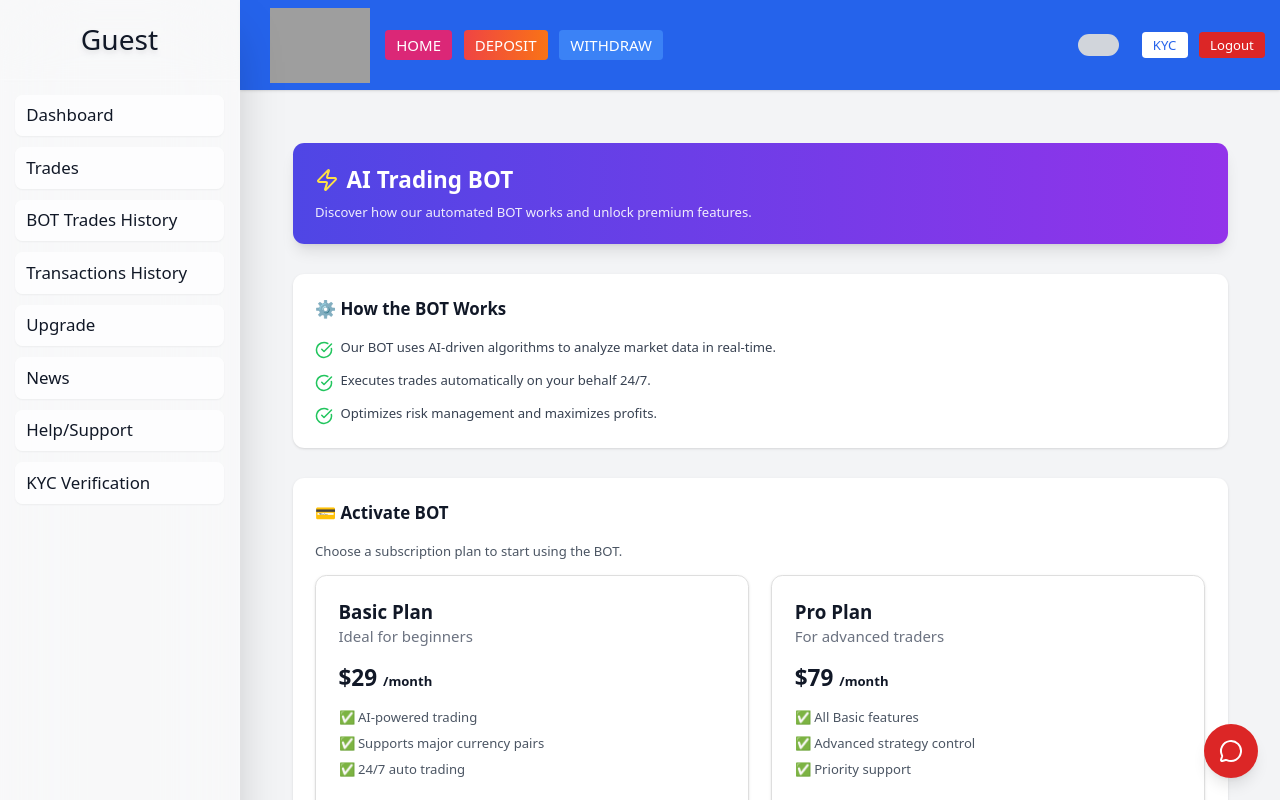
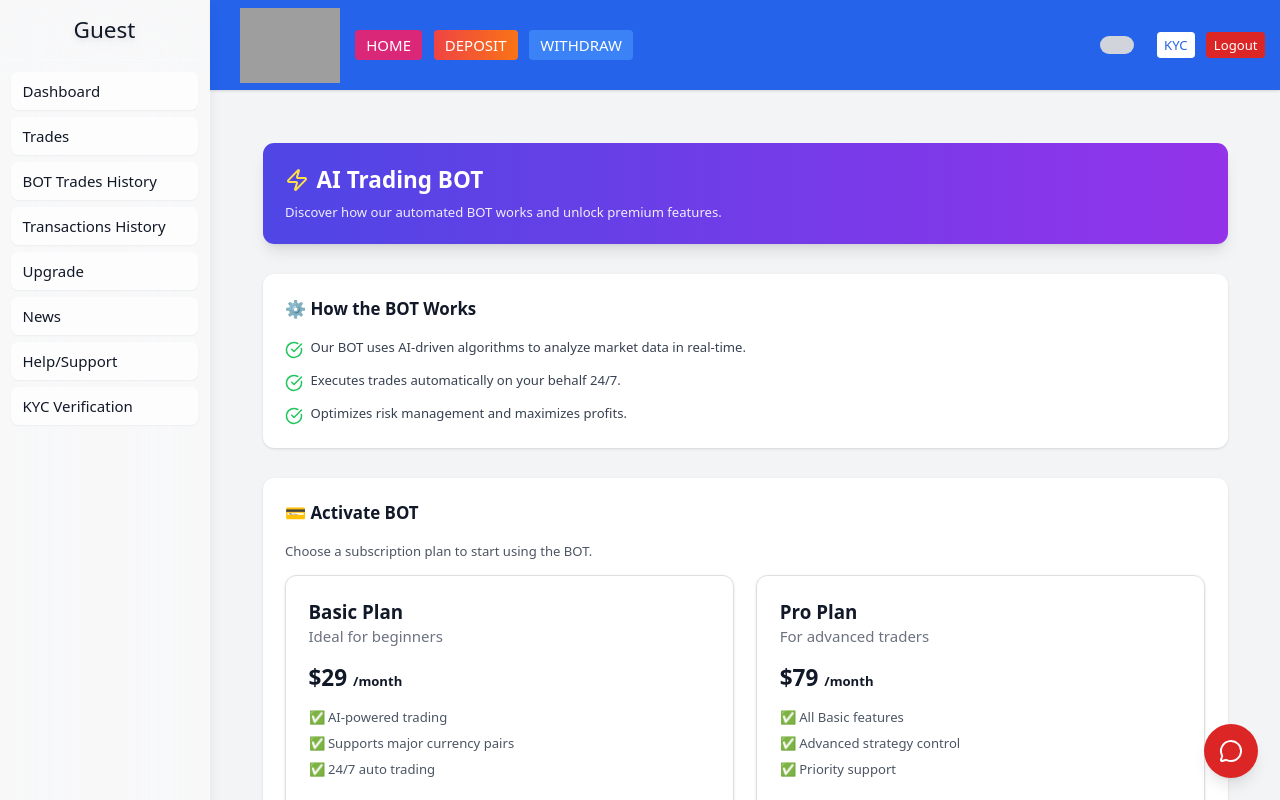
Before and after one commit to OkochaAugustine/venturefx-broker, a Next.js app: page /bot-trades/info in a window 1280 px wide. Shown: the top 800 px of the page. Built offline with nearby package versions, Linux system fonts and the light colour scheme; grey boxes are pictures that could not be loaded.

Commit message:
Reduce font size and boldness in dashboard layout for mobile responsiveness

```diff
--- a/app/components/layouts/DashboardLayout.tsx
+++ b/app/components/layouts/DashboardLayout.tsx
@@ -30,16 +30,16 @@ export default function DashboardLayout({
     >
       {/* Sidebar */}
       <aside
-        className={`fixed inset-y-0 left-0 z-40 w-56 sm:w-64 transform transition-transform duration-300 ease-in-out
-        bg-white/40 backdrop-blur-2xl border-r border-white/20 shadow-2xl
+        className={`fixed inset-y-0 left-0 z-40 w-56 transform transition-transform duration-300 ease-in-out
+        bg-white/40 backdrop-blur-2xl border-r border-white/20 shadow-lg
         lg:relative lg:translate-x-0
         ${sidebarOpen ? "translate-x-0" : "-translate-x-full"}`}
       >
-        <div className="p-4 sm:p-6 text-2xl sm:text-3xl font-medium text-gray-900 drop-shadow-md border-b border-white/20 text-center">
+        <div className="p-4 text-2xl font-medium text-gray-900 drop-shadow-md border-b border-white/20 text-center">
           {traderName}
         </div>
 
-        <nav className="flex flex-col gap-2 sm:gap-3 p-3 sm:p-4">
+        <nav className="flex flex-col gap-2 p-3 text-sm sm:text-base font-normal">
           {[
             ["Dashboard", "/dashboard"],
             ["Trades", "/trades"],
@@ -49,13 +49,13 @@ export default function DashboardLayout({
             ["News", "/news"],
             ["Help/Support", "/help-support"],
             ["KYC Verification", "/kyc-verification"],
-          ].map(([label, href]) => (
+          ].map(([name, href]) => (
             <Link
-              key={href}
+              key={name}
               href={href}
-              className="px-3 py-2 rounded-lg bg-white/70 hover:bg-white/90 text-base sm:text-lg font-medium text-gray-900 hover:text-red-600 shadow-sm hover:shadow-md transition-all duration-200 ease-out"
+              className="px-3 py-2 rounded-lg bg-white/70 hover:bg-white/90 text-gray-900 hover:text-red-600 shadow-sm hover:shadow-md transition-all duration-200 ease-out text-sm sm:text-base font-normal"
             >
-              {label}
+              {name}
             </Link>
           ))}
         </nav>
@@ -64,20 +64,20 @@ export default function DashboardLayout({
       {/* Mobile overlay */}
       {sidebarOpen && (
         <div
-          className="fixed inset-0 bg-black opacity-50 lg:hidden"
+          className="fixed inset-0 bg-black opacity-40 lg:hidden"
           onClick={() => setSidebarOpen(false)}
         />
       )}
 
       {/* Main content */}
-      <div className="flex flex-col flex-1 w-full text-sm sm:text-base font-normal">
+      <div className="flex flex-col flex-1 w-full">
         {/* Top Navbar */}
         <div
-          className={`flex items-center justify-between px-3 sm:px-4 py-1 sm:py-2 shadow ${
+          className={`flex items-center justify-between px-3 py-2 sm:px-4 sm:py-2 shadow text-sm sm:text-base ${
             darkMode ? "bg-gray-800 text-white" : "bg-blue-600 text-white"
           }`}
         >
-          <div className="flex items-center space-x-2 sm:space-x-4">
+          <div className="flex items-center space-x-3 sm:space-x-4">
             {/* Sidebar toggle (mobile) */}
             <button
               onClick={() => setSidebarOpen(!sidebarOpen)}
@@ -96,22 +96,22 @@ export default function DashboardLayout({
             />
 
             {/* Quick links */}
-            <div className="hidden sm:flex space-x-2 sm:space-x-3 ml-4 sm:ml-6">
+            <div className="hidden sm:flex space-x-2 md:space-x-3 text-sm sm:text-base font-normal">
               <Link
                 href="/"
-                className="px-3 py-1 bg-pink-600 hover:bg-pink-700 rounded text-white font-medium text-sm sm:text-base"
+                className="px-3 py-1 bg-pink-600 hover:bg-pink-700 rounded text-white"
               >
                 HOME
               </Link>
               <Link
                 href="/deposit"
-                className="px-3 py-1 bg-gradient-to-r from-red-500 to-orange-500 hover:opacity-90 rounded text-white font-medium text-sm sm:text-base"
+                className="px-3 py-1 bg-gradient-to-r from-red-500 to-orange-500 hover:opacity-90 rounded text-white"
               >
                 DEPOSIT
               </Link>
               <Link
                 href="/withdraw"
-                className="px-3 py-1 bg-blue-500 hover:bg-blue-700 rounded text-white font-medium text-sm sm:text-base"
+                className="px-3 py-1 bg-blue-500 hover:bg-blue-700 rounded text-white"
               >
                 WITHDRAW
               </Link>
@@ -119,7 +119,7 @@ export default function DashboardLayout({
           </div>
 
           {/* Right section */}
-          <div className="flex items-center space-x-2 sm:space-x-3">
+          <div className="flex items-center space-x-2 sm:space-x-3 text-sm sm:text-base font-normal">
             {/* Theme switch */}
             <label className="relative inline-flex items-center cursor-pointer">
               <input
@@ -128,7 +128,7 @@ export default function DashboardLayout({
                 onChange={() => setTheme(darkMode ? "light" : "dark")}
                 className="sr-only peer"
               />
-              <div className="w-9 sm:w-11 h-5 sm:h-6 bg-gray-300 rounded-full peer peer-checked:bg-green-500"></div>
+              <div className="w-9 h-5 bg-gray-300 rounded-full peer-checked:bg-green-500"></div>
             </label>
 
             {/* Translate */}
@@ -137,7 +137,7 @@ export default function DashboardLayout({
             {/* KYC button */}
             <Link
               href="/kyc-verification"
-              className={`px-2 sm:px-3 py-1 rounded font-medium text-xs sm:text-sm ${
+              className={`px-2 py-1 rounded text-sm font-normal ${
                 darkMode
                   ? "bg-gray-200 text-blue-600"
                   : "bg-white text-blue-600"
@@ -149,7 +149,7 @@ export default function DashboardLayout({
             {/* Logout */}
             <button
               onClick={onLogout}
-              className={`px-2 sm:px-3 py-1 rounded font-medium text-xs sm:text-sm ${
+              className={`px-2 py-1 rounded text-sm font-normal ${
                 darkMode
                   ? "bg-red-500 text-white hover:bg-red-600"
                   : "bg-red-600 text-white hover:bg-red-700"
@@ -161,13 +161,13 @@ export default function DashboardLayout({
         </div>
 
         {/* Page content */}
-        <main className="flex-1 p-3 sm:p-6 lg:p-8 space-y-6 sm:space-y-8 w-full max-w-full text-sm sm:text-base font-normal">
+        <main className="flex-1 p-3 sm:p-4 md:p-6 lg:p-8 space-y-6 sm:space-y-8 text-sm sm:text-base font-normal w-full max-w-full">
           {children}
         </main>
 
         {/* Footer */}
         <footer
-          className={`border-t py-3 sm:py-4 text-center text-xs sm:text-sm w-full ${
+          className={`border-t py-3 text-center text-xs sm:text-sm w-full ${
             darkMode ? "bg-gray-800 text-gray-300" : "bg-gray-50 text-gray-600"
           }`}
         >
```
